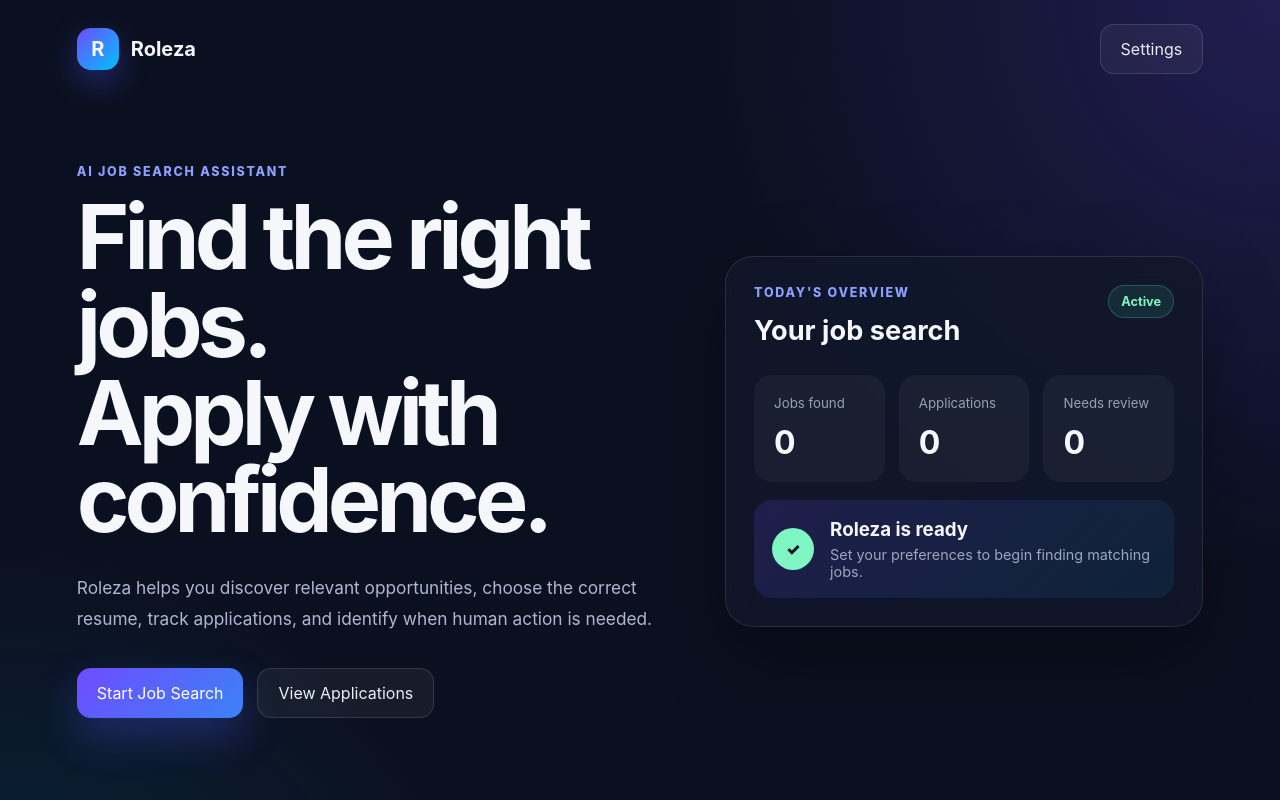
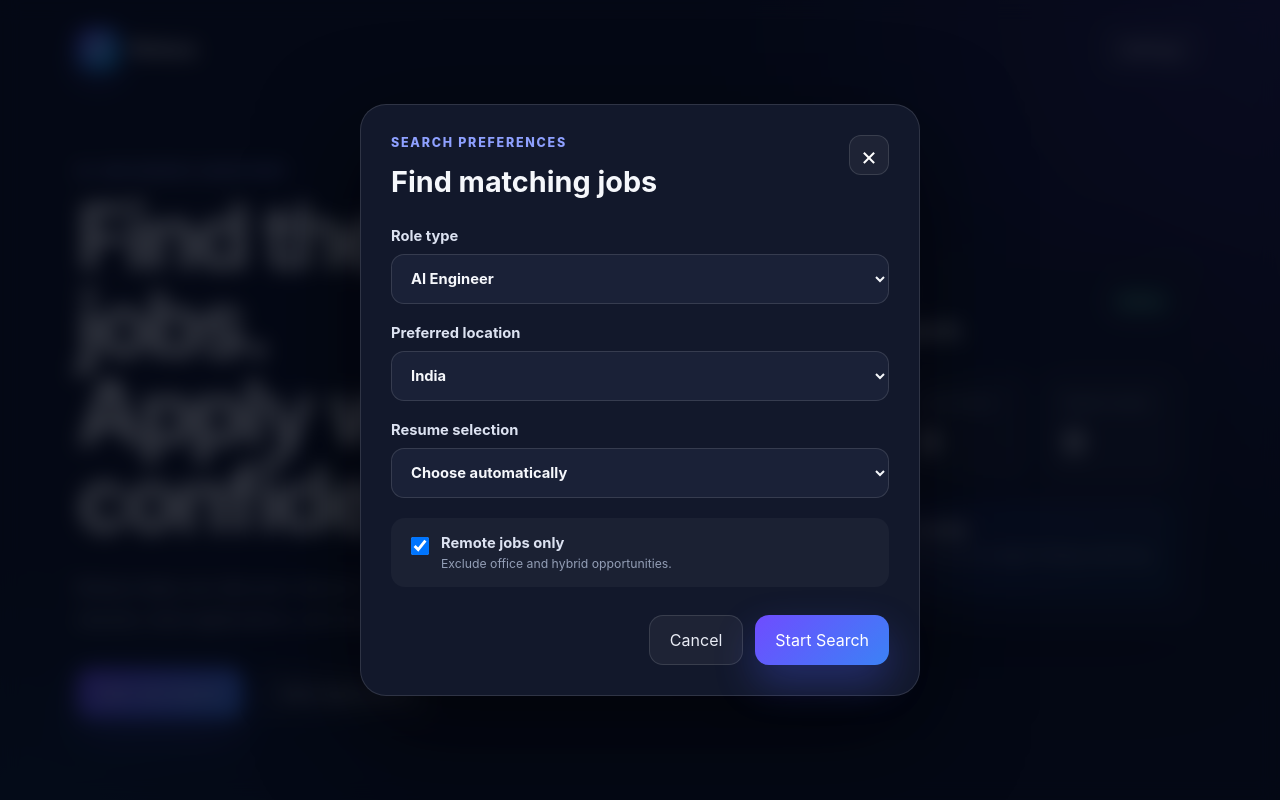
Before and after one commit to Akshay-Sharma354/Roleza, a React app in the folder frontend/: page / in a window 1280 px wide. Both pictures are taken after a click on the button "Settings". Shown: the top 800 px of the page. Built offline with nearby package versions, Linux system fonts and the light colour scheme; the HTML template or start-up script is replaced by a standard one.

Commit message:
Add job search preferences modal

```diff
--- a/frontend/src/App.css
+++ b/frontend/src/App.css
@@ -283,3 +283,121 @@ button {
     padding: 20px;
   }
 }
+.modal-backdrop {
+  position: fixed;
+  inset: 0;
+  z-index: 1000;
+  display: grid;
+  place-items: center;
+  padding: 20px;
+  background: rgba(3, 7, 18, 0.78);
+  backdrop-filter: blur(10px);
+}
+
+.preferences-modal {
+  width: min(100%, 560px);
+  padding: 30px;
+  border: 1px solid rgba(255, 255, 255, 0.12);
+  border-radius: 26px;
+  background: #12182b;
+  box-shadow: 0 35px 100px rgba(0, 0, 0, 0.55);
+}
+
+.modal-header {
+  display: flex;
+  align-items: flex-start;
+  justify-content: space-between;
+  gap: 20px;
+}
+
+.modal-header h2 {
+  margin: 0;
+  font-size: 1.8rem;
+}
+
+.close-button {
+  width: 40px;
+  height: 40px;
+  display: grid;
+  place-items: center;
+  border: 1px solid rgba(255, 255, 255, 0.12);
+  border-radius: 12px;
+  color: #ffffff;
+  background: rgba(255, 255, 255, 0.05);
+  font-size: 1.6rem;
+  cursor: pointer;
+}
+
+.preferences-form {
+  display: grid;
+  gap: 20px;
+  margin-top: 28px;
+}
+
+.preferences-form label {
+  display: grid;
+  gap: 9px;
+  color: #dce2f1;
+  font-size: 0.92rem;
+  font-weight: 700;
+}
+
+.preferences-form select {
+  width: 100%;
+  padding: 14px 15px;
+  border: 1px solid rgba(255, 255, 255, 0.12);
+  border-radius: 13px;
+  outline: none;
+  color: #f5f7fb;
+  background: #1a2137;
+}
+
+.preferences-form select:focus {
+  border-color: #7f8cff;
+}
+
+.checkbox-row {
+  grid-template-columns: auto 1fr;
+  align-items: flex-start;
+  padding: 16px;
+  border-radius: 14px;
+  background: rgba(255, 255, 255, 0.04);
+  cursor: pointer;
+}
+
+.checkbox-row input {
+  width: 18px;
+  height: 18px;
+  margin-top: 3px;
+}
+
+.checkbox-row span {
+  display: grid;
+  gap: 4px;
+}
+
+.checkbox-row small {
+  color: #929db5;
+  font-weight: 400;
+}
+
+.modal-actions {
+  display: flex;
+  justify-content: flex-end;
+  gap: 12px;
+  margin-top: 8px;
+}
+
+@media (max-width: 600px) {
+  .preferences-modal {
+    padding: 22px;
+  }
+
+  .modal-actions {
+    flex-direction: column-reverse;
+  }
+
+  .modal-actions button {
+    width: 100%;
+  }
+}
--- a/frontend/src/App.jsx
+++ b/frontend/src/App.jsx
@@ -1,6 +1,36 @@
+import { useState } from "react";
 import "./App.css";
 
 function App() {
+  const [showPreferences, setShowPreferences] = useState(false);
+  const [preferences, setPreferences] = useState({
+    roleType: "AI",
+    location: "India",
+    remoteOnly: true,
+    resume: "auto",
+  });
+
+  function handleChange(event) {
+    const { name, value, type, checked } = event.target;
+
+    setPreferences((current) => ({
+      ...current,
+      [name]: type === "checkbox" ? checked : value,
+    }));
+  }
+
+  function handleSubmit(event) {
+    event.preventDefault();
+
+    alert(
+      `Search started for ${preferences.roleType} roles in ${
+        preferences.location
+      }. Remote only: ${preferences.remoteOnly ? "Yes" : "No"}`
+    );
+
+    setShowPreferences(false);
+  }
+
   return (
     <div className="app">
       <header className="navbar">
@@ -9,7 +39,12 @@ function App() {
           <span>Roleza</span>
         </div>
 
-        <button className="secondary-button">Settings</button>
+        <button
+          className="secondary-button"
+          onClick={() => setShowPreferences(true)}
+        >
+          Settings
+        </button>
       </header>
 
       <main className="hero">
@@ -28,7 +63,13 @@ function App() {
           </p>
 
           <div className="hero-actions">
-            <button className="primary-button">Start Job Search</button>
+            <button
+              className="primary-button"
+              onClick={() => setShowPreferences(true)}
+            >
+              Start Job Search
+            </button>
+
             <button className="secondary-button">View Applications</button>
           </div>
         </section>
@@ -36,7 +77,7 @@ function App() {
         <section className="dashboard-card">
           <div className="card-header">
             <div>
-              <p className="card-label">TODAY'S OVERVIEW</p>
+              <p className="card-label">TODAY&apos;S OVERVIEW</p>
               <h2>Your job search</h2>
             </div>
 
@@ -62,6 +103,7 @@ function App() {
 
           <div className="activity-box">
             <div className="activity-icon">✓</div>
+
             <div>
               <h3>Roleza is ready</h3>
               <p>Set your preferences to begin finding matching jobs.</p>
@@ -89,6 +131,103 @@ function App() {
           <p>See what was applied to and where your attention is required.</p>
         </article>
       </section>
+
+      {showPreferences && (
+        <div
+          className="modal-backdrop"
+          onClick={() => setShowPreferences(false)}
+        >
+          <div
+            className="preferences-modal"
+            onClick={(event) => event.stopPropagation()}
+          >
+            <div className="modal-header">
+              <div>
+                <p className="card-label">SEARCH PREFERENCES</p>
+                <h2>Find matching jobs</h2>
+              </div>
+
+              <button
+                className="close-button"
+                onClick={() => setShowPreferences(false)}
+                aria-label="Close preferences"
+              >
+                ×
+              </button>
+            </div>
+
+            <form className="preferences-form" onSubmit={handleSubmit}>
+              <label>
+                Role type
+                <select
+                  name="roleType"
+                  value={preferences.roleType}
+                  onChange={handleChange}
+                >
+                  <option value="AI">AI Engineer</option>
+                  <option value="US IT Recruiter">US IT Recruiter</option>
+                  <option value="Both">Both role types</option>
+                </select>
+              </label>
+
+              <label>
+                Preferred location
+                <select
+                  name="location"
+                  value={preferences.location}
+                  onChange={handleChange}
+                >
+                  <option value="India">India</option>
+                  <option value="Remote worldwide">Remote worldwide</option>
+                  <option value="Singapore">Singapore</option>
+                  <option value="Dubai">Dubai</option>
+                  <option value="Thailand">Thailand</option>
+                </select>
+              </label>
+
+              <label>
+                Resume selection
+                <select
+                  name="resume"
+                  value={preferences.resume}
+                  onChange={handleChange}
+                >
+                  <option value="auto">Choose automatically</option>
+                  <option value="ai">AI resume</option>
+                  <option value="recruitment">US IT resume</option>
+                </select>
+              </label>
+
+              <label className="checkbox-row">
+                <input
+                  type="checkbox"
+                  name="remoteOnly"
+                  checked={preferences.remoteOnly}
+                  onChange={handleChange}
+                />
+                <span>
+                  <strong>Remote jobs only</strong>
+                  <small>Exclude office and hybrid opportunities.</small>
+                </span>
+              </label>
+
+              <div className="modal-actions">
+                <button
+                  type="button"
+                  className="secondary-button"
+                  onClick={() => setShowPreferences(false)}
+                >
+                  Cancel
+                </button>
+
+                <button type="submit" className="primary-button">
+                  Start Search
+                </button>
+              </div>
+            </form>
+          </div>
+        </div>
+      )}
     </div>
   );
 }
```
